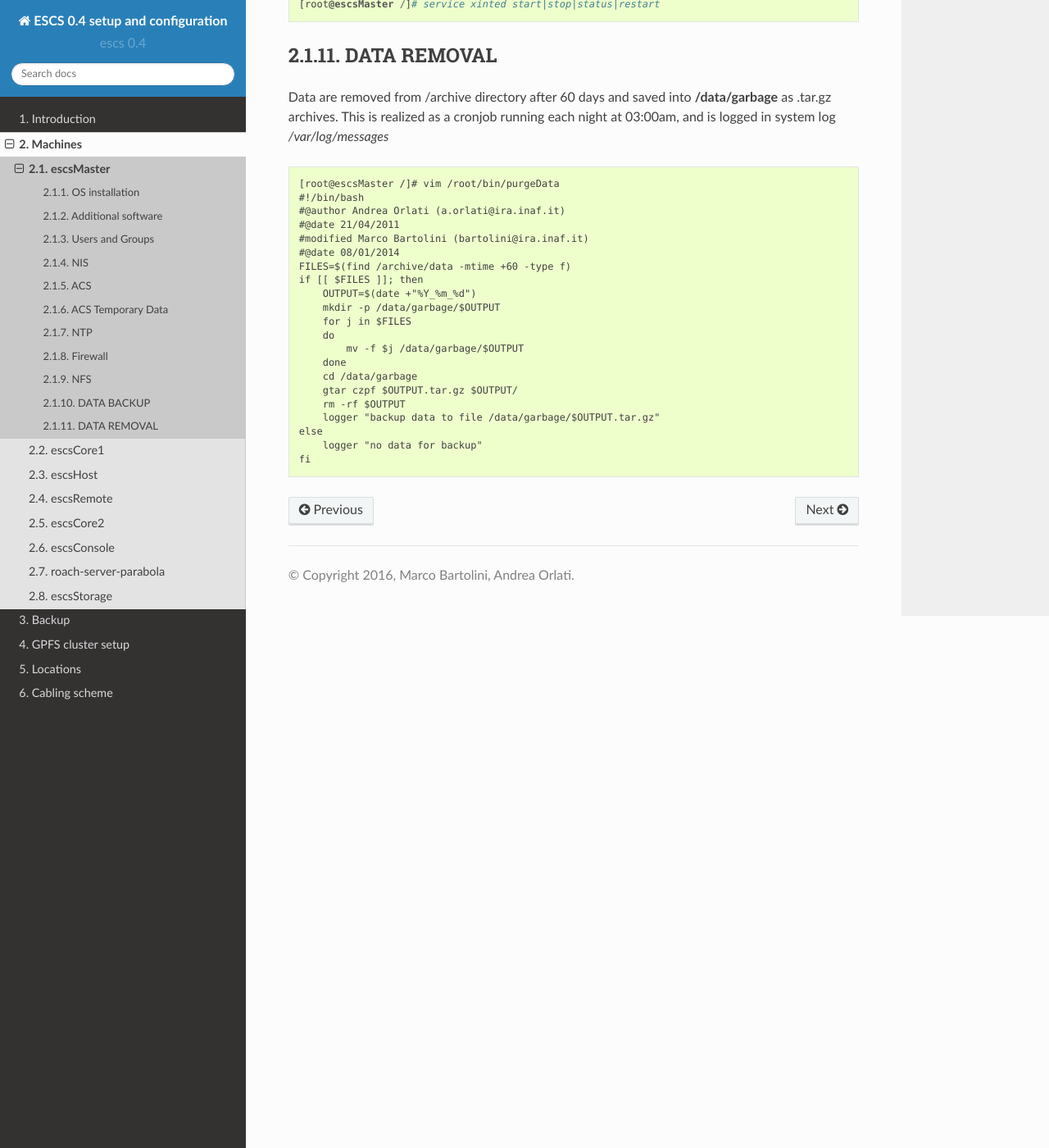
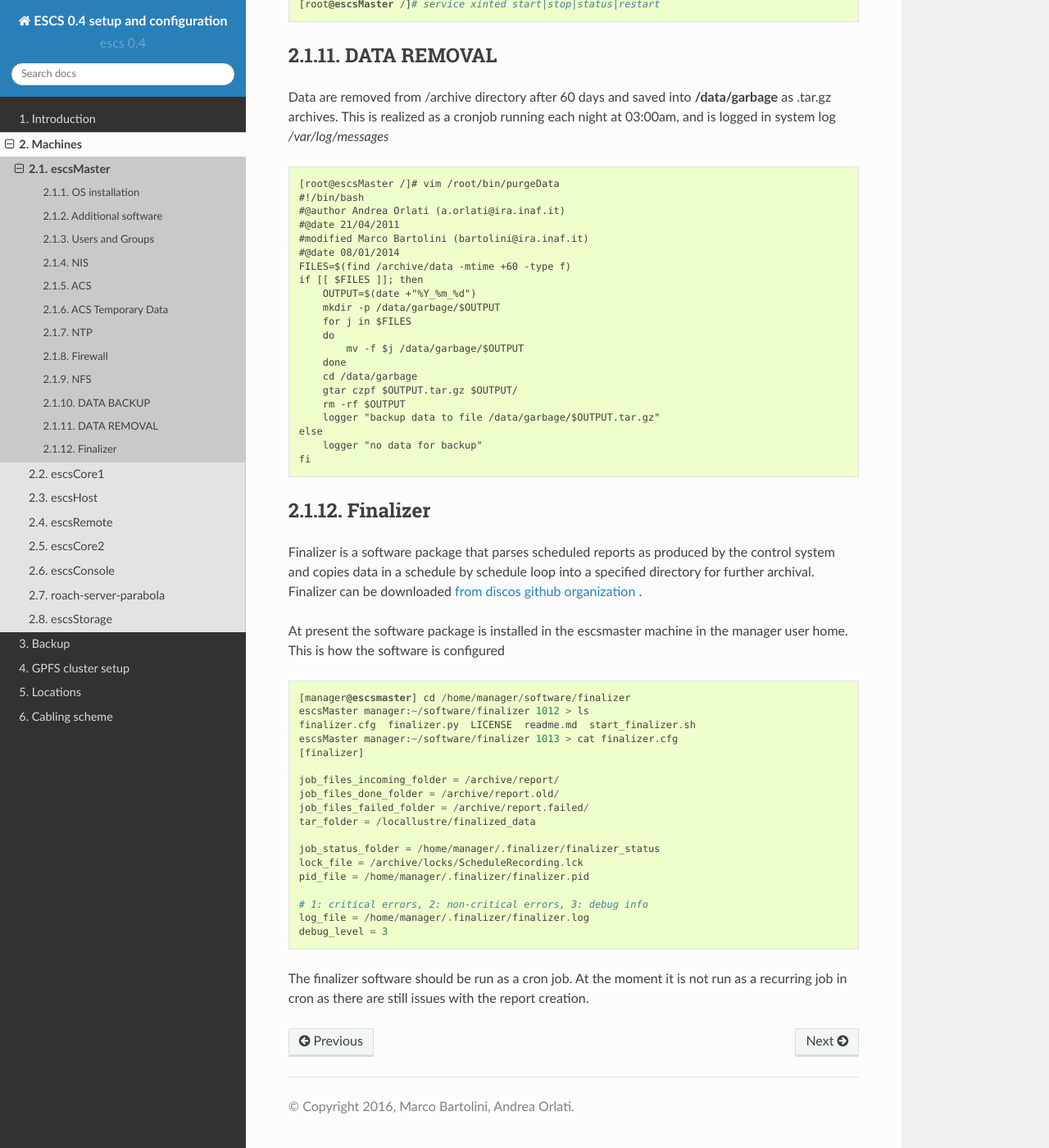
Before and after one commit to discos/escs-med, a Sphinx documentation site: the page built from source/escsmaster.rst, in a window 1280 px wide and 1400 px high, scrolled down 8644 px. Shown: the whole window at 82% size. Built offline with Sphinx 7.4.7 and the Read the Docs theme 2.0.0, drawn with Linux system fonts in a browser that asks for light colours.

Commit message:
added finalizer documentation

```diff
--- a/source/escsmaster.rst
+++ b/source/escsmaster.rst
@@ -449,3 +449,37 @@ each night at 03:00am, and is logged in system log */var/log/messages* ::
     else
         logger "no data for backup"
     fi
+
+
+Finalizer
+~~~~~~~~~
+
+Finalizer is a software package that parses scheduled reports as produced by the control system and
+copies data in a schedule by schedule loop into a specified directory for further archival.
+Finalizer can be downloaded `from discos github organization <https://github.com/discos/finalyzer/>`_ .
+
+At present the software package is installed in the escsmaster machine in the manager user home.
+This is how the software is configured ::
+
+  [manager@escsmaster] cd /home/manager/software/finalizer
+  escsMaster manager:~/software/finalizer 1012 > ls
+  finalizer.cfg  finalizer.py  LICENSE  readme.md  start_finalizer.sh
+  escsMaster manager:~/software/finalizer 1013 > cat finalizer.cfg
+  [finalizer]
+
+  job_files_incoming_folder = /archive/report/
+  job_files_done_folder = /archive/report.old/
+  job_files_failed_folder = /archive/report.failed/
+  tar_folder = /locallustre/finalized_data
+
+  job_status_folder = /home/manager/.finalizer/finalizer_status
+  lock_file = /archive/locks/ScheduleRecording.lck
+  pid_file = /home/manager/.finalizer/finalizer.pid
+
+  # 1: critical errors, 2: non-critical errors, 3: debug info
+  log_file = /home/manager/.finalizer/finalizer.log
+  debug_level = 3
+
+
+The finalizer software should be run as a cron job. At the moment it is not run as a recurring job in cron
+as there are still issues with the report creation.
```
